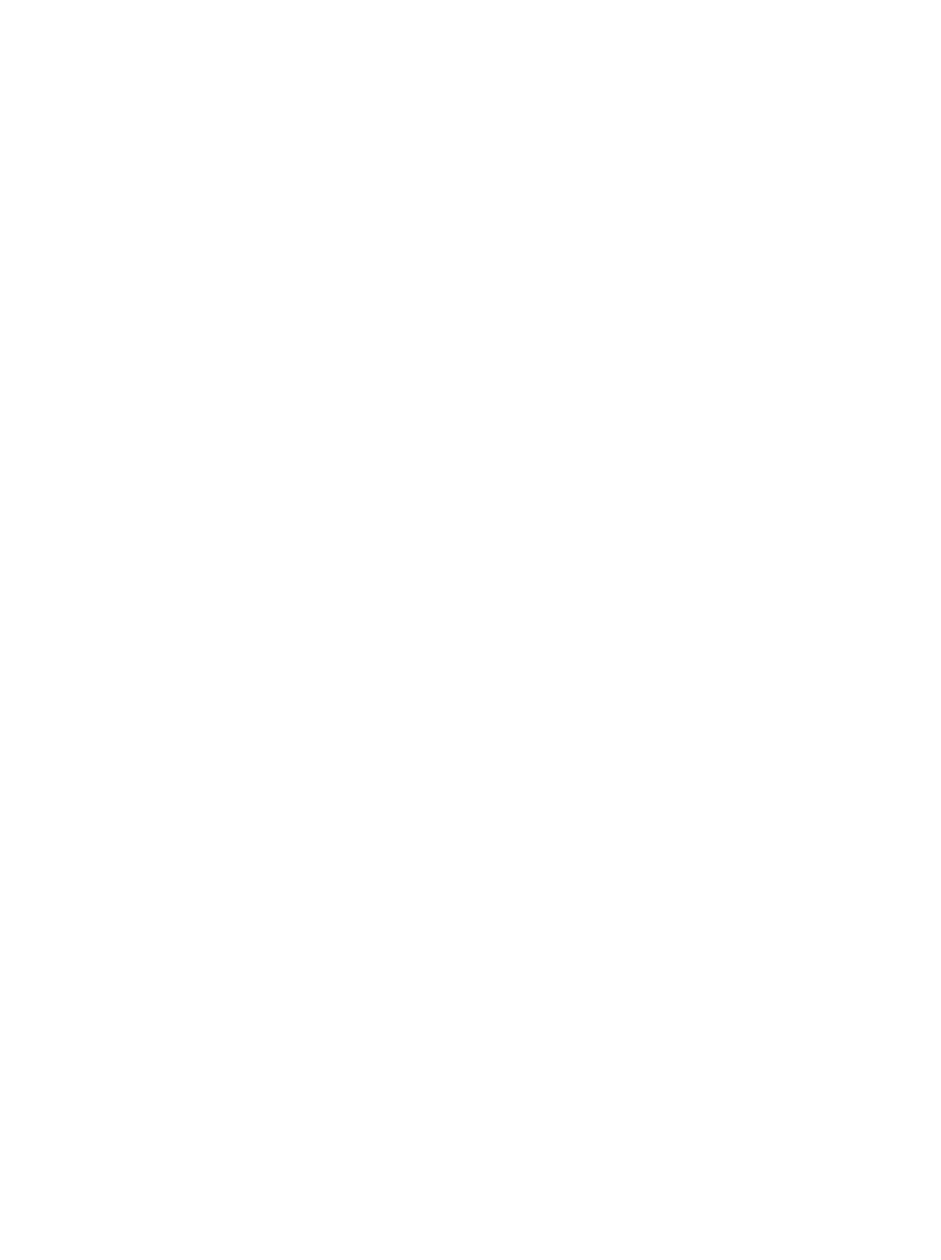
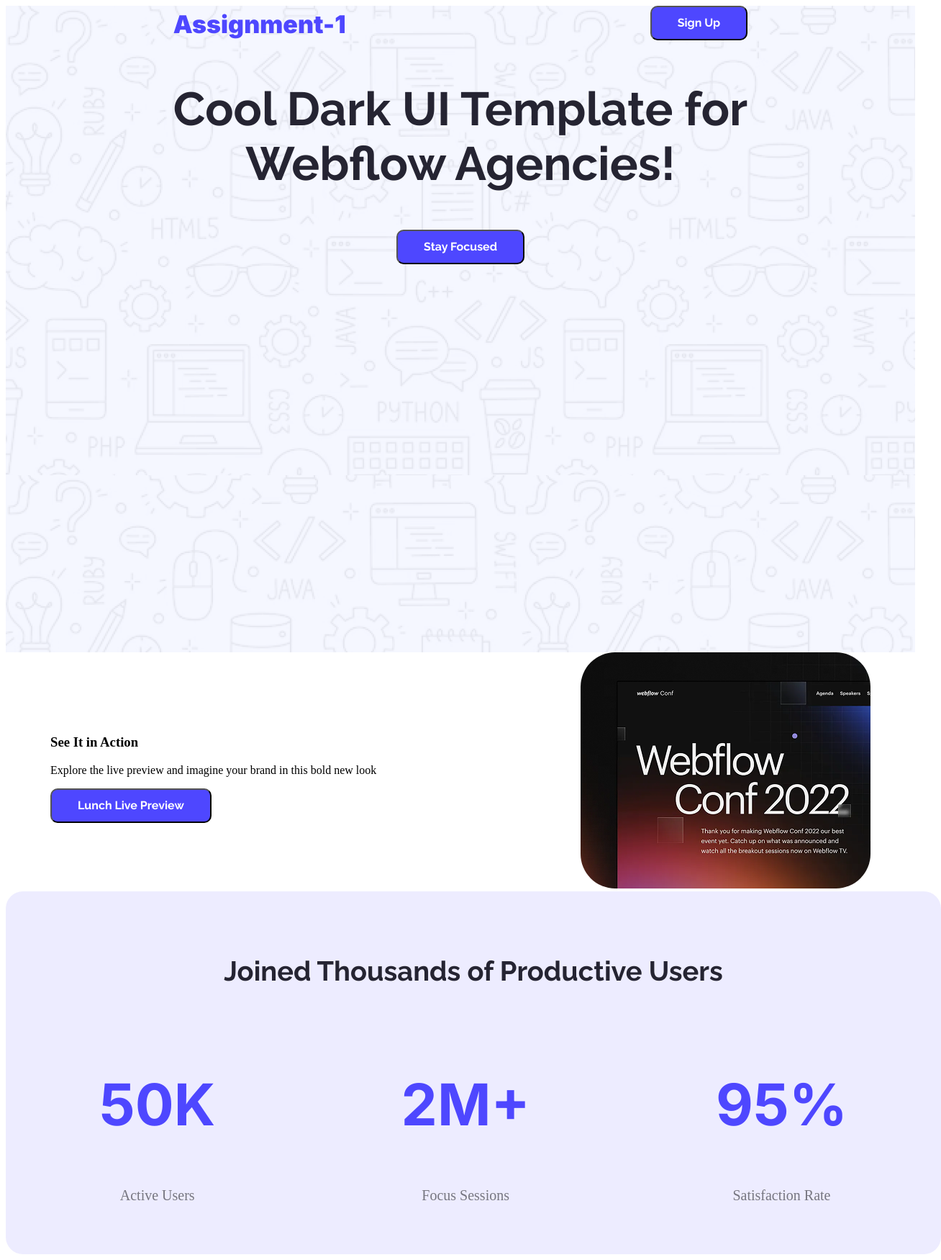
Before and after one commit to Nayeem-shanto/assignment-1-2025, a plain HTML site: page index.html in a window 1280 px wide. Shown: the whole page at 72% size, 1308 px wide, since content can reach past the window. Before the commit the page ends 800 px from the top, so only its background shows below. Drawn offline with Linux system fonts and the light colour scheme.

Commit message:
see it action done

```diff
--- a/index.html
+++ b/index.html
@@ -4,14 +4,79 @@
     <meta charset="UTF-8">
     <meta name="viewport" content="width=device-width, initial-scale=1.0">
     <title>Assignment-1-2025</title>
+
+    <!-- css files -->
+     <link rel="stylesheet" href="styles/style.css">
+
+    <!-- google fonts -->
+     <style>
+@import url('https://fonts.googleapis.com/css2?family=Raleway:ital,wght@0,100..900;1,100..900&display=swap');
+</style>
+<style>
+@import url('https://fonts.googleapis.com/css2?family=Inter:ital,opsz,wght@0,14..32,100..900;1,14..32,100..900&display=swap');
+</style>
 </head>
 <body>
-    <header>
+    <header class="header">
+        <section>
+            <nav >
+                <div class="navbar">
+                <div>
+                    <li><a class="name" href="">Assignment-1</a></li>
+                </div>
+            <div>
+                <li><a href=""><button class="button-primary button-text">Sign Up</button></a></li>
+            </div>
+                </div>
+
+        </nav>
+        <div style="display: flex; flex-direction: column; align-items: center;">
+            <div>
+            <h2 class="banner-title">Cool Dark UI Template for <br> Webflow Agencies!</h2>
+
+        </div>
+        <div>
+            <button class="button-primary button-text">Stay Focused</button>
+        </div>
+        </div>
+
+        </section>
+
 
     </header>
 
     <main>
+        <!-- see it in the action -->
+         <section class="action">
+            <div>
+                <h3>See It in Action</h3>
+                <p>Explore the live preview and imagine your brand in this bold new look</p>
+                <button class="button-primary button-text">Lunch Live Preview</button>
+            </div>
+            <div>
+                <img style="border-radius: 48px;" src="Assets/wc-mini.png" alt="">
+            </div>
+         </section>
 
+         <section class="joined-users">
+            <div>
+                <h3 class="joined-title">Joined Thousands of Productive Users</h3>
+            </div>
+            <div class="rate-parent">
+                <div>
+                    <h2 class="rate">50K</h2>
+                    <p class="rate-status">Active Users</p>
+                </div>
+                <div>
+                    <h2 class="rate">2M+</h2>
+                    <p class="rate-status">Focus Sessions</p>
+                </div>
+                <div>
+                    <h2 class="rate">95%</h2>
+                    <p class="rate-status">Satisfaction Rate</p>
+                </div>
+            </div>
+         </section>
     </main>
 
     <footer>
--- a/styles/style.css
+++ b/styles/style.css
@@ -0,0 +1,128 @@
+/* google fonts */
+
+.raleway-fonts {
+  font-family: "Raleway", sans-serif;
+  font-optical-sizing: auto;
+  font-weight: <weight>;
+  font-style: normal;
+}
+
+.inter-font-2 {
+  font-family: "Inter", sans-serif;
+  font-optical-sizing: auto;
+  font-weight: <weight>;
+  font-style: normal;
+}
+/* Header related styles */
+
+nav li{
+    list-style: none;
+}
+nav a{
+    text-decoration: none;
+}
+
+.header{
+background-image: url("../Assets/Hero-bg.png");
+display: flex;
+width: 100%;
+height: 698px;
+padding-bottom: 200px;
+flex-direction: column;
+align-items: center;
+gap: 158px;
+flex-shrink: 0;
+}
+.navbar{
+display: flex;
+justify-content: space-between;
+
+}
+.name{
+color: var(--Primary-Color, #4E47FF);
+font-family: Inter;
+font-size: 34px;
+font-style: normal;
+font-weight: 900;
+line-height: 150%; /* 51px */
+}
+.button-primary{
+border-radius: 10px;
+background: #4E47FF;
+display: flex;
+height: 48px;
+padding: 12px 36px;
+justify-content: center;
+align-items: center;
+gap: 10px;
+}
+.button-text{
+color: #FFF;
+text-align: center;
+font-family: Raleway;
+font-size: 16px;
+font-style: normal;
+font-weight: 700;
+line-height: 150%; /* 24px */
+}
+.banner-title{
+color: #252432;
+text-align: center;
+font-family: Raleway;
+font-size: 65px;
+font-style: normal;
+font-weight: 700;
+line-height: normal;
+height: auto;
+}
+
+.action{
+    display: flex;
+width: 1140px;
+justify-content: space-between;
+align-items: center;
+margin: 0 auto;
+}
+
+.joined-users{
+    display: flex;
+width: 1140px;
+padding: 50px 80px;
+flex-direction: column;
+justify-content: center;
+align-items: center;
+gap: 10px;
+border-radius: 24px;
+background: rgba(78, 71, 255, 0.10);
+margin: 0 auto;
+}
+.joined-title{
+    color: #252432;
+text-align: center;
+font-family: Raleway;
+font-size: 38px;
+font-style: normal;
+font-weight: 700;
+line-height: normal;
+}
+.rate{
+    color: var(--Primary-Color, #4E47FF);
+font-family: Inter;
+font-size: 80px;
+font-style: normal;
+font-weight: 700;
+line-height: normal;
+}
+.rate-parent{
+    display: flex;
+    justify-content: space-around;
+    align-items: center;
+    gap: 158px;
+    align-self: stretch;
+}
+.rate-status{
+color: rgba(0, 0, 0, 0.50);
+text-align: center;
+font-size: 20px;
+font-weight: 400;
+}
```
